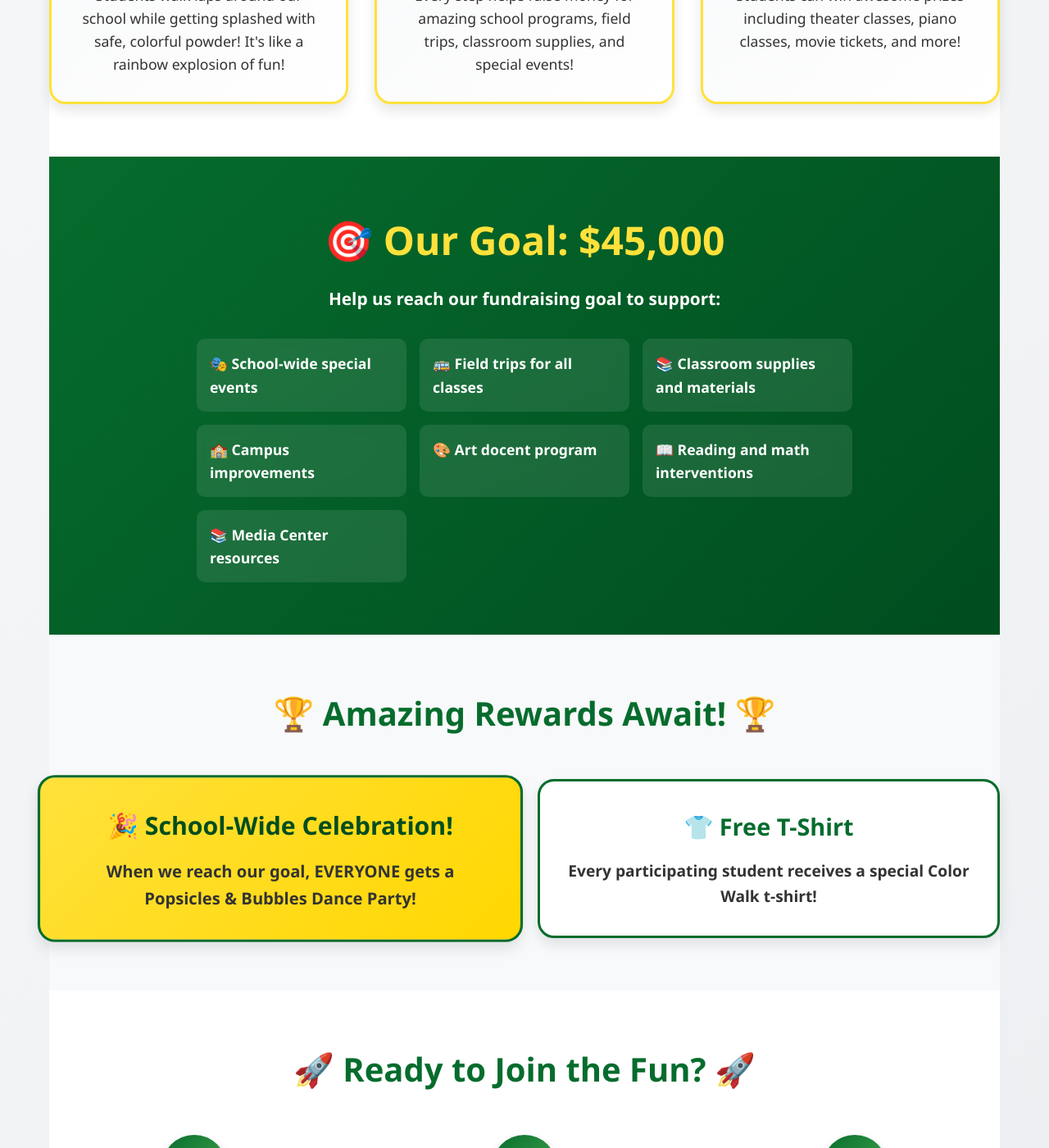
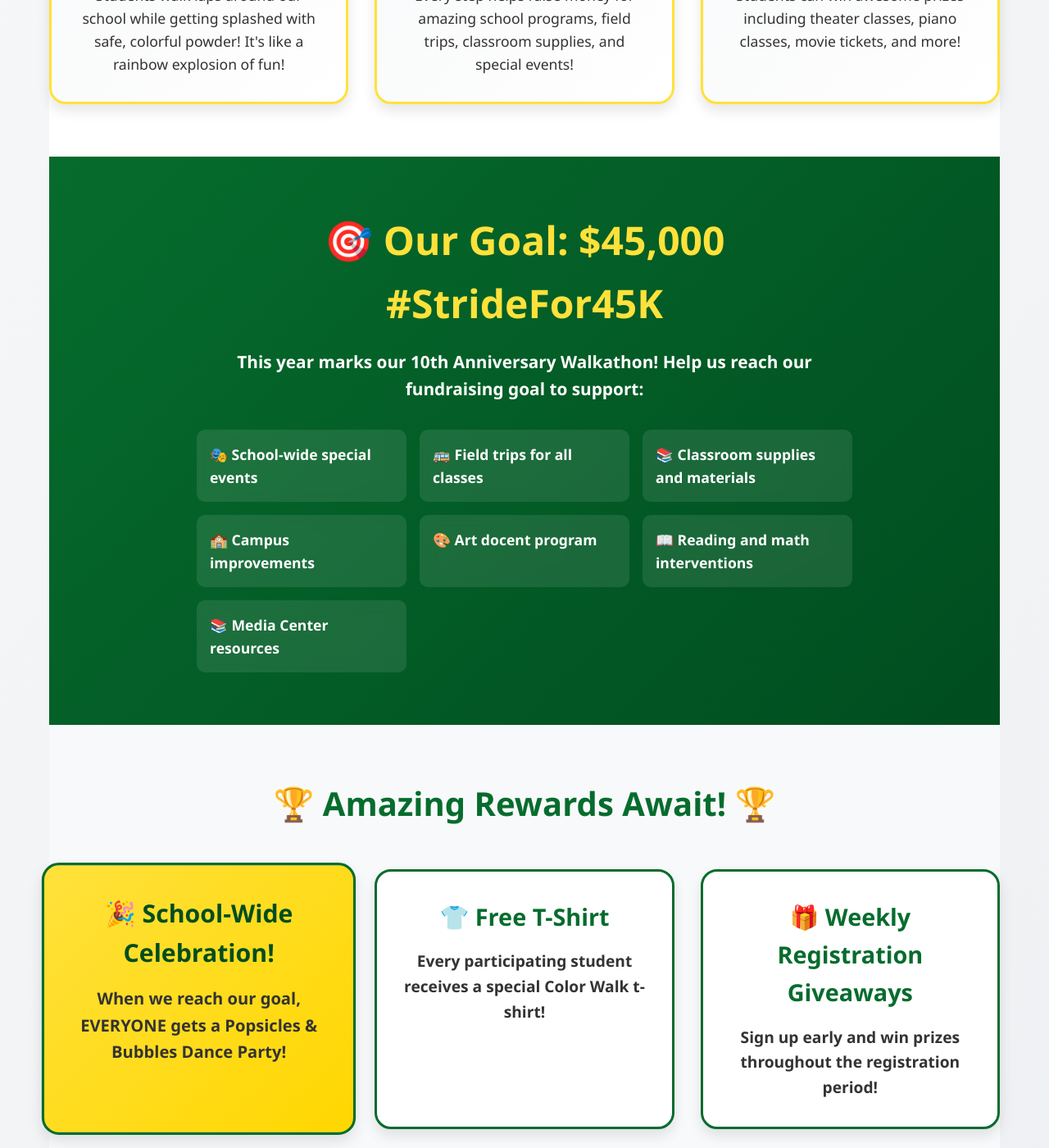
Before and after one commit to judytuna/franklin-walkathon-2025, a Jekyll site: the page built from index.html, in a window 1280 px wide and 1400 px high, scrolled down 1078 px. Shown: the whole window at 82% size. Built offline with Jekyll 4.4.1, drawn with Linux system fonts in a browser that asks for light colours; some of the changed text lies outside the part shown.

Commit message:
add more info from the recent facebook post

```diff
--- a/index.html
+++ b/index.html
@@ -11,6 +11,10 @@ title: "Home"
         <div class="hero-date">
             <span class="date-label">Event Date:</span>
             <span class="date">{{ site.event_date }}</span>
+        </div>
+        <div class="hero-date">
+            <span class="date-label">Registration Opens:</span>
+            <span class="date">September 8, 2025</span>
         </div>
     </div>
 </section>
@@ -37,8 +41,8 @@ title: "Home"
 
 <section class="fundraising-goal">
     <div class="goal-container">
-        <h2>🎯 Our Goal: {{ site.fundraising_goal }}</h2>
-        <p class="goal-description">Help us reach our fundraising goal to support:</p>
+        <h2>🎯 Our Goal: {{ site.fundraising_goal }} #StrideFor45K</h2>
+        <p class="goal-description">This year marks our 10th Anniversary Walkathon! Help us reach our fundraising goal to support:</p>
         <ul class="goal-list">
             <li>🎭 School-wide special events</li>
             <li>🚌 Field trips for all classes</li>
@@ -63,6 +67,14 @@ title: "Home"
         <div class="incentive-card">
             <h3>👕 Free T-Shirt</h3>
             <p>Every participating student receives a special Color Walk t-shirt!</p>
+        </div>
+        <div class="incentive-card">
+            <h3>🎁 Weekly Registration Giveaways</h3>
+            <p>Sign up early and win prizes throughout the registration period!</p>
+        </div>
+        <div class="incentive-card">
+            <h3>🎯 Class BINGO Prizes</h3>
+            <p>Play our Color Walk Bingo game and classes can win exciting rewards!</p>
         </div>
     </div>
 </section>
@@ -122,8 +134,8 @@ title: "Home"
 
 <section class="cta">
     <div class="cta-content">
-        <h2>Let's Go Falcons! 🦅</h2>
-        <p>Get ready for the most colorful, fun, and impactful day of the year!</p>
+        <h2>Let's Go Falcons! 🦅 #ColorWalk2025</h2>
+        <p>Get ready for the most colorful, fun, and impactful day of the year! This is our 10th Anniversary - let's make it the brightest, boldest, most unforgettable walk yet! 🌟</p>
         <div class="cta-buttons">
             <a href="{{ '/coloring-game.html' | relative_url }}" class="cta-button secondary">
                 🎨 Color the Falcon! 🎨
```
